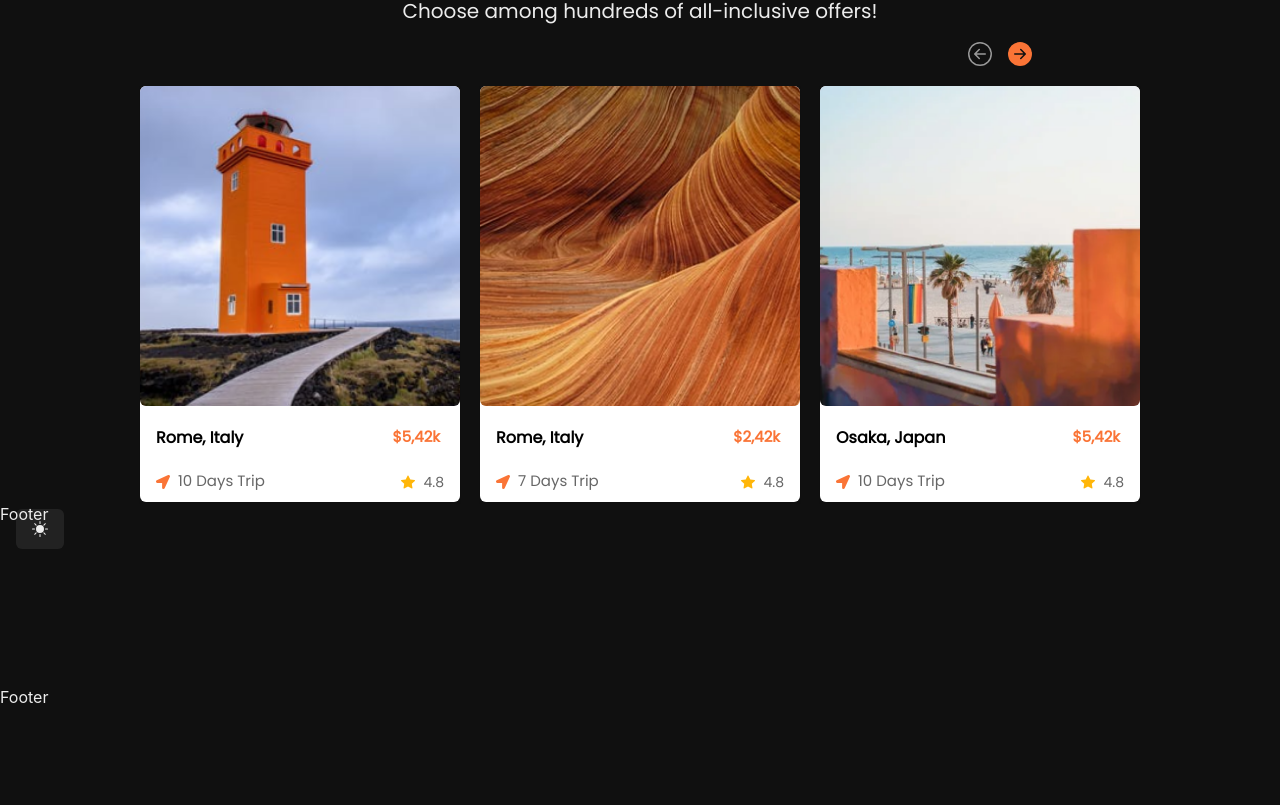
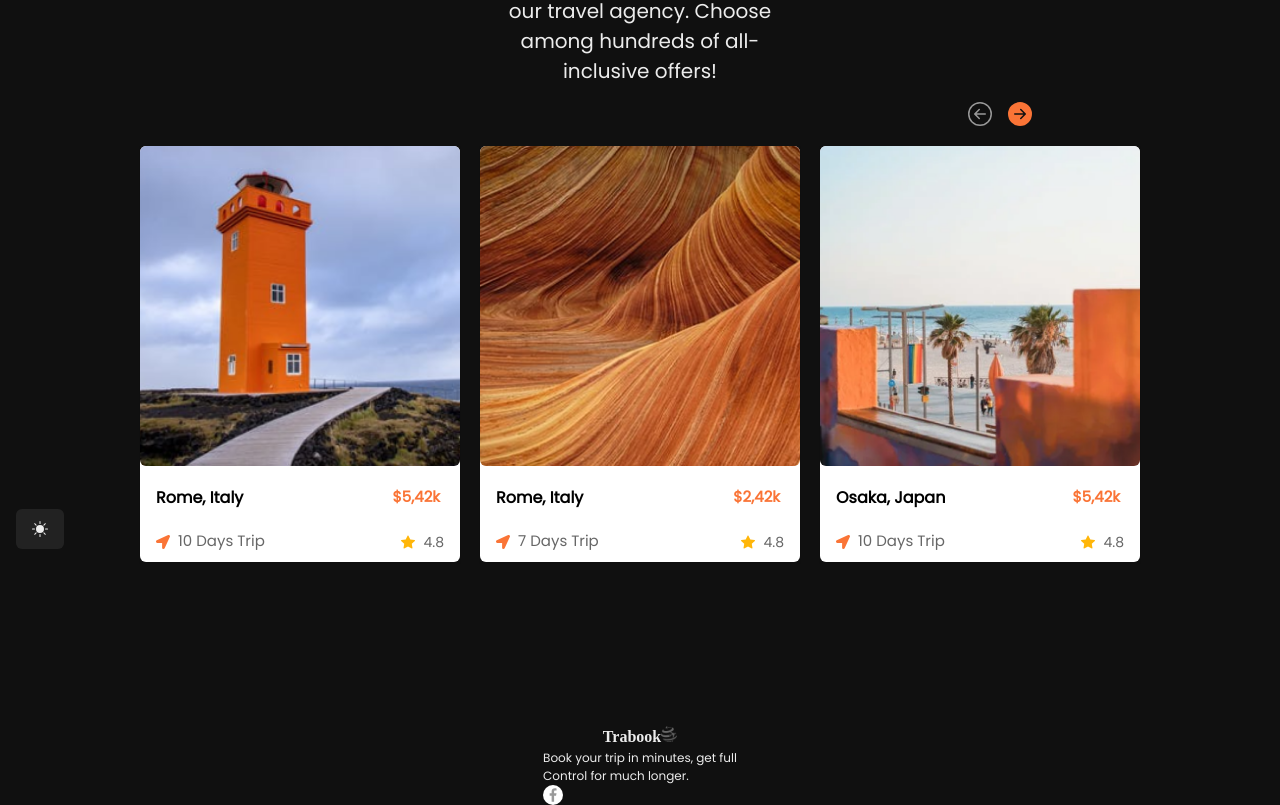
Before and after one commit to K-Josh/Travel_Agency, a React (Vite) app: page /tour in a window 1280 px wide. Shown: the part 203-1008 px from the top of the page. Before the commit the page ends 912 px from the top, so only its background shows below. Built offline with nearby package versions, Linux system fonts and the light colour scheme; a web font is replaced by a local one.

Commit message:
another deploy

```diff
--- a/src/App.jsx
+++ b/src/App.jsx
@@ -18,9 +18,7 @@ const App = () => {
       <Routes>
         <Route path="/" element={<Banner />}/>
         <Route path="/booking" element={<ToDo />} />
-      </Routes>
-      <Routes>
-       <Route path="/destination" element={<Booking />}/>
+        <Route path="/destination" element={<Booking />}/>
        <Route path="/tour" element={<Tour />} />
        <Route path='/testimonials' element={<About />} />
        <Route path="/blog" element={<Blog />} />
--- a/src/components/Components.jsx
+++ b/src/components/Components.jsx
@@ -19,7 +19,7 @@ export const PageButton = () => {
   return (
     <>
        {/* buttons */}
-     <Button bg={'orange.orange'} px={{base:4, md:8}}  size={{base:'sm', md:'md'}} _hover={{bg:'orange.400'}} color={'white'}  >Explore Now</Button>
+     <Button bg={'orange.orange'} w={{base:14, md:32}}  size={{base:'xs', md:'md'}} _hover={{bg:'orange.400'}} color={'white'} fontSize={'1'} ><p className='text-[8px]lg:text-[10px]'>Explore Now</p></Button>
     </>
   )
 }
@@ -218,7 +218,7 @@ export const Madrid = () => {
 export const Vacation = () => {
   return (
     <>
-      <Box mt={{base:8, md:2}} ml={{base:'16rem', md:'45rem'}} cursor={'pointer'} >
+      <Box mt={{base:8, md:2}} ml={{base:'12rem', md:'45rem'}} cursor={'pointer'} >
        <Flex gap={4} >
        <BsArrowLeftCircle className='text-lg lg:text-2xl hover:scale-110 text-gray-icon hover:text-primary-orange' />
        <BsArrowRightCircleFill className='text-primary-orange text-lg lg:text-2xl hover:scale-110'/>
@@ -230,7 +230,7 @@ export const Vacation = () => {
        <VStack className=' group mt-[12px] lg:mt-[rem]'>
         <Box className='group-hover:scale-95 cursor-pointer shadow-sm relative overflow-hidden transition-all duration-500 '>
          {/* image */}
-           <Box w={{base:'19rem', md:'20rem'}}  bg={'white'} roundedBottom={'md'} roundedTop={'md'} h={{md:'26rem'}} className='space-y-3 '>
+           <Box w={{base:'15rem', md:'20rem'}}  bg={'white'} roundedBottom={'md'} roundedTop={'md'} h={{md:'26rem'}} className='space-y-3 '>
             <Image
             src={item.image}
             alt={item.name}
@@ -238,7 +238,7 @@ export const Vacation = () => {
             rounded={'md'}
             w={'fit-content'}
             h={'fit-content'}
-            boxSize={{base:'19rem', md:'20rem'}}
+            boxSize={{base:'15rem', md:'20rem'}}
             className=''
            />
             <Flex color={'black'} py={2} px={4} justifyContent={'space-between'} >
--- a/src/components/Footer.jsx
+++ b/src/components/Footer.jsx
@@ -1,10 +1,32 @@
-import { Box, Flex, VStack } from "@chakra-ui/react"
-
+import { Box, Flex, Image, } from "@chakra-ui/react"
+import { GrFacebookOption } from 'react-icons/gr'
 
 const Footer = () => {
   return (
-    <div>Footer
-
+    <div>
+      <Box>
+        <Flex justifyContent={'center'}>
+            <Box >
+               <Flex justifyContent={'center'}>
+                <h1 className="font-bold">Trabook
+                 <span className="inline-flex ">
+                    <Image
+                        src="/Images/logo.png"
+                        alt="logo"
+                        w={{base:'12px', md:'16px'}}
+                    />
+                 </span>
+                </h1>
+               </Flex>
+               <p className="text-[12px]">Book your trip in minutes, get full <br /> Control for much longer.</p>
+               <Flex>
+                 <Box bg={'white'} rounded={'full'} boxSize={{base:'20px'}} justifyItems={'center'} p={0.5}>
+                  <GrFacebookOption className="text-gray-icon "/>
+                 </Box>
+               </Flex>
+            </Box>
+        </Flex>
+      </Box>
     </div>
   )
 }
--- a/src/pages/About.jsx
+++ b/src/pages/About.jsx
@@ -1,12 +1,12 @@
 import { Flex, Text, VStack, Box, Avatar, Image, Show } from "@chakra-ui/react"
 import { BsArrowLeftCircle, BsArrowRightCircleFill } from "react-icons/bs"
-import Footer from "../components/Footer"
+
 
 
 const About = () => {
   return (
-    <div className="lg:min-h-screen flex justify-center lg:mx-10 ">
-      <Flex justifyContent={{md:'space-between'}} alignItems={'center'} mb={{md:'8rem'}} direction={{base:'column', md:'row'}} px={{base:3, md:6}} className="space-y-[2rem]  lg:space-x-[5rem] ">
+    <div className="lg:min-h-screen flex justify-center lg:mx-10 mb-[12rem]">
+      <Flex justifyContent={{md:'space-between'}} alignItems={'center'} mb={{md:'8rem'}} direction={{base:'column', md:'row'}} px={{base:3, md:6}} className="space-y-[2rem] lg:space-x-[5rem] ">
         <Flex justifyContent={{md:'start'}}>
          <VStack alignItems={{base:'center', md:'flex-start'}} gap={{md:6}} >
             <Text className="text-lg lg:text-start lg:text-4xl font-bold lg:w-[24rem] ">What people say <span className="text-primary-orange">about us.</span></Text>
@@ -24,6 +24,9 @@ const About = () => {
             src="/Images/planes.png"
             w={{base:'6rem'}}
             alt="planes"
+            position={'absolute'}
+            top={{base:'11rem'}}
+            right={{base:'1rem'}}
           />
           </Show>
         </Flex>
@@ -72,7 +75,6 @@ const About = () => {
          </Show>
       </Flex>
 
-      <Footer />
     </div>
   )
 }
--- a/src/pages/Banner.jsx
+++ b/src/pages/Banner.jsx
@@ -7,14 +7,14 @@ import { MdOutlineKeyboardArrowDown } from "react-icons/md"
 const Banner = () => {
 
   return (
-    <div className="relative py-3 lg:py-2 mb-10 lg:min-h-screen">
+    <div className="relative py-3 lg:py-2 mb-10 lg:min-h-screen ">
       <Flex justifyContent={"center"} p={{base:3, md:6}} >
            {/* text and image */}
         <Flex direction={{ base: 'column', md: 'row' }} gap={{base:8, md:22}} alignItems={{base:'center', md:'center'}} className="lg:space-x-[5rem]" >
             <VStack alignItems={{base:'center', md:'flex-start'}} gap={{md:6}}>
-                <h1 className="font-bold lg:w-[26rem] lg:text-5xl text-xl lg:mb-0 mb-4 lg:leading-[3rem] ">Get Started your exciting <span className="text-primary-orange">journey</span> with us.</h1>
-                <Text w={'24rem'} mb={{base:2, md:6}}>
-                A Team of experienced tourism professionals will provide you with the best advice and tips for your desire place.
+                <h1 className="font-bold lg:w-[26rem] lg:text-5xl w-[20rem] text-center lg:text-start text-xl lg:mb-0 mb-1 lg:leading-[3rem] ">Get Started your exciting <span className="text-primary-orange">journey</span> with us.</h1>
+                <Text w={'24rem'} mb={{base:2, md:6}} >
+                 <p className="text-[14px] text-center lg:text-start lg:text-[18px]">A Team of experienced tourism professionals will provide you with the best advice and tips for your desired place. </p>
                 </Text>
                 <Button color="orange.orange"  variant={'outline'} colorScheme="orange.orange">Discover Now</Button>
             </VStack>
@@ -43,7 +43,7 @@ const Banner = () => {
 
       </Flex>
       {/* ..... */}
-        <Flex justifyContent={"center"} p={{base:4, md:8}} direction={{ md: 'row' }} >
+        <Flex justifyContent={"center"} p={{base:2, md:8}} direction={{base:'column',md: 'row' }} >
           <Box bg={'white'} color={"black"} p={{base:2, md:3}}rounded={'md'}>
              <Flex gap={{base:4, md:7}} alignItems={'center'} >
                 <Flex alignItems={"center"} direction={'column'} >
--- a/src/pages/Booking.jsx
+++ b/src/pages/Booking.jsx
@@ -1,23 +1,20 @@
 import { Flex, Text, VStack } from "@chakra-ui/react"
 import { Madrid } from "../components/Components"
-import Footer from "../components/Footer"
-
 
 const Booking = () => {
   return (
     <>
-    <Flex alignItems={'center'} justifyContent={'center'} >
+    <Flex alignItems={'center'} justifyContent={'center'} mb={{base:4}}>
        <div className="flex items-center ">
          <VStack  alignItems={{base:'center',}}>
             <Text className="text-lg text-center lg:text-4xl font-bold whitespace-nowrap">Exclusive <span className="text-primary-orange">deals & discounts</span></Text>
-            <p className="text-[14px] lg:text-lg lg:w-[24rem] w-[22rem] text-center ">Discover our fantastic early booking discounts & start planning your journey.
+            <p className="text-[14px] lg:text-lg lg:w-[24rem] w-[16rem] text-center ">Discover our fantastic early booking discounts & start planning your journey.
             </p>
             <Madrid/>
          </VStack>
        </div>
     </Flex>
 
-    <Footer />
     </>
   )
 }
--- a/src/pages/ToDo.jsx
+++ b/src/pages/ToDo.jsx
@@ -1,18 +1,16 @@
 import { Flex, Image, VStack, Text, Box} from "@chakra-ui/react"
 import {   LocationCard, SignupCard, WalletCard } from "../components/Components"
-import Footer from "../components/Footer"
-
 
 const ToDo = () => {
   return (
   <>
-    <Flex justifyContent={'center'} >
+    <Flex justifyContent={'center'} mb={{base:'4rem'}}>
      <div className="flex items-center lg:max-h-screen" >
        <Flex justifyContent={"center"} p={{base:3, md:6}}>
        <VStack  direction={['column',]}  alignItems={{base:'center',}} gap={{base:7, md:4}}>
         <Flex gap={{base:4, }} alignItems={'center'} className="space-x-[rem] ">
             <h1 className="text-lg text-center lg:text-4xl font-bold pl-[4rem] lg:pl-[14rem] whitespace-nowrap">Things you need <span className="text-primary-orange">to do</span></h1>
-        <Box pl={{base:'4rem',md:'8rem'}} className="mx-[12rem]">
+        <Box pl={{base:'1rem',md:'8rem'}} className="mx-[12rem]">
           <Image
           src="/Images/airplanes.png"
            w={{base:10, md:24}}
@@ -20,7 +18,7 @@ const ToDo = () => {
          </Box>
         </Flex>
 
-        <Text fontSize={{base:'sm', md:'md'}}  className="text-center w-[24rem]">We ensure that you’ll embark on a perfectly planned, safe vacation at a price you can afford. </Text>
+        <Text fontSize={{base:'sm', md:'md'}}  className="text-center w-[20rem] lg:w-[24rem]">We ensure that you’ll embark on a perfectly planned, safe vacation at a price you can afford. </Text>
          {/* cards */}
          <Flex direction={{base:"column", md:"row"}} alignItems={'center'} gap={4}>
             <SignupCard />
@@ -32,7 +30,6 @@ const ToDo = () => {
      </div>
     </Flex>
 
-    <Footer />
     </>
   )
 }
--- a/src/pages/Tour.jsx
+++ b/src/pages/Tour.jsx
@@ -1,11 +1,10 @@
 import { Box, Flex,Image, VStack, Text } from "@chakra-ui/react"
 import { Vacation } from "../components/Components"
-import Footer from "../components/Footer"
 
 
 const Tour = () => {
   return (
-    <div className="lg:min-h-screen">
+    <div className="lg:min-h-screen mb-[40px]">
       <Flex justifyContent={'center'} direction={{base:'column', md:'row'}} mt={4}>
         <VStack>
          <Flex gap={{base:4, }} alignItems={'center'} className="space-x-[0rem] ">
@@ -17,13 +16,12 @@ const Tour = () => {
             />
          </Box>
          </Flex>
-         <Text fontSize={{base:'sm', md:'20px'}}  className="text-center w-[32rem]">Plan your perfect vacation with our travel agency. Choose among hundreds of all-inclusive offers!
+         <Text fontSize={{base:'sm', md:'20px'}}  className="text-center w-[20rem]">Plan your perfect vacation with our travel agency. Choose among hundreds of all-inclusive offers!
          </Text>
          <Vacation />
         </VStack>
       </Flex>
 
-     <Footer />
     </div>
   )
 }
```
Also changed, not shown: src/pages/Blog.jsx (+10 -9 lines).
